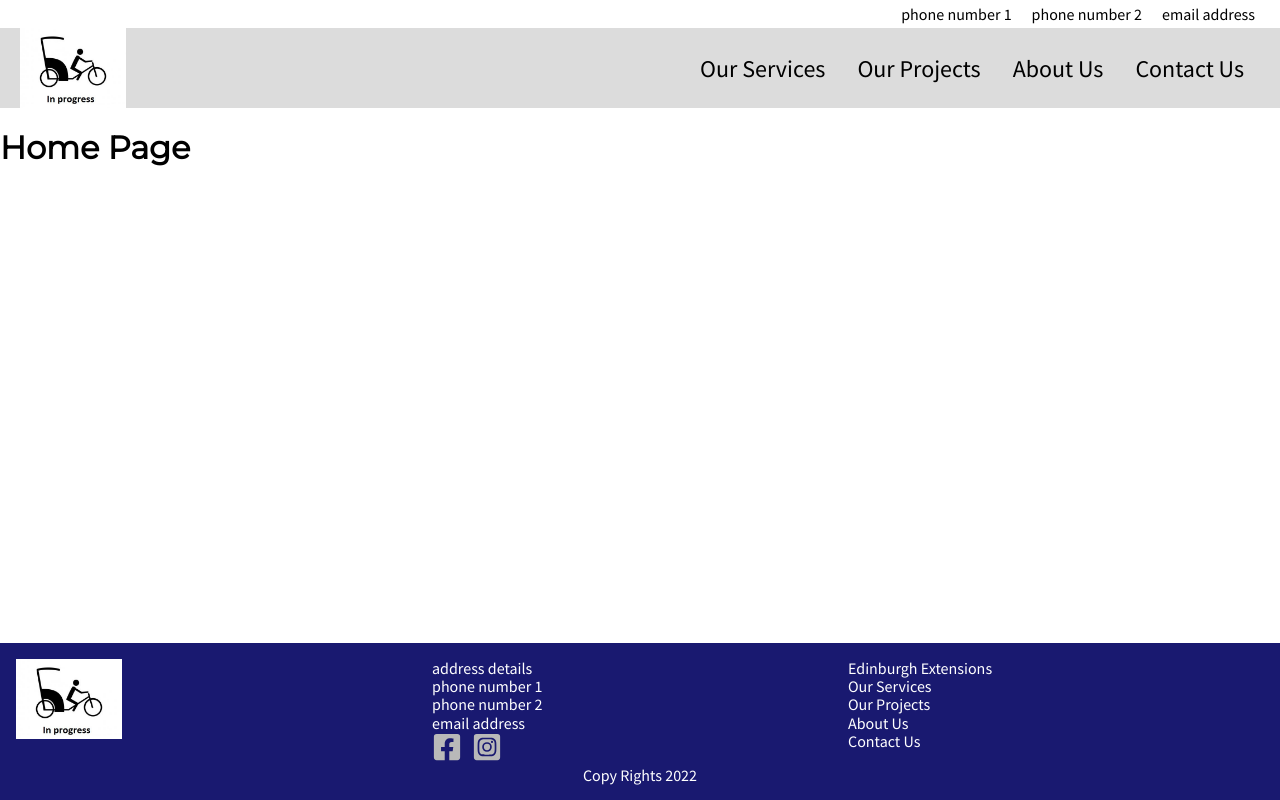
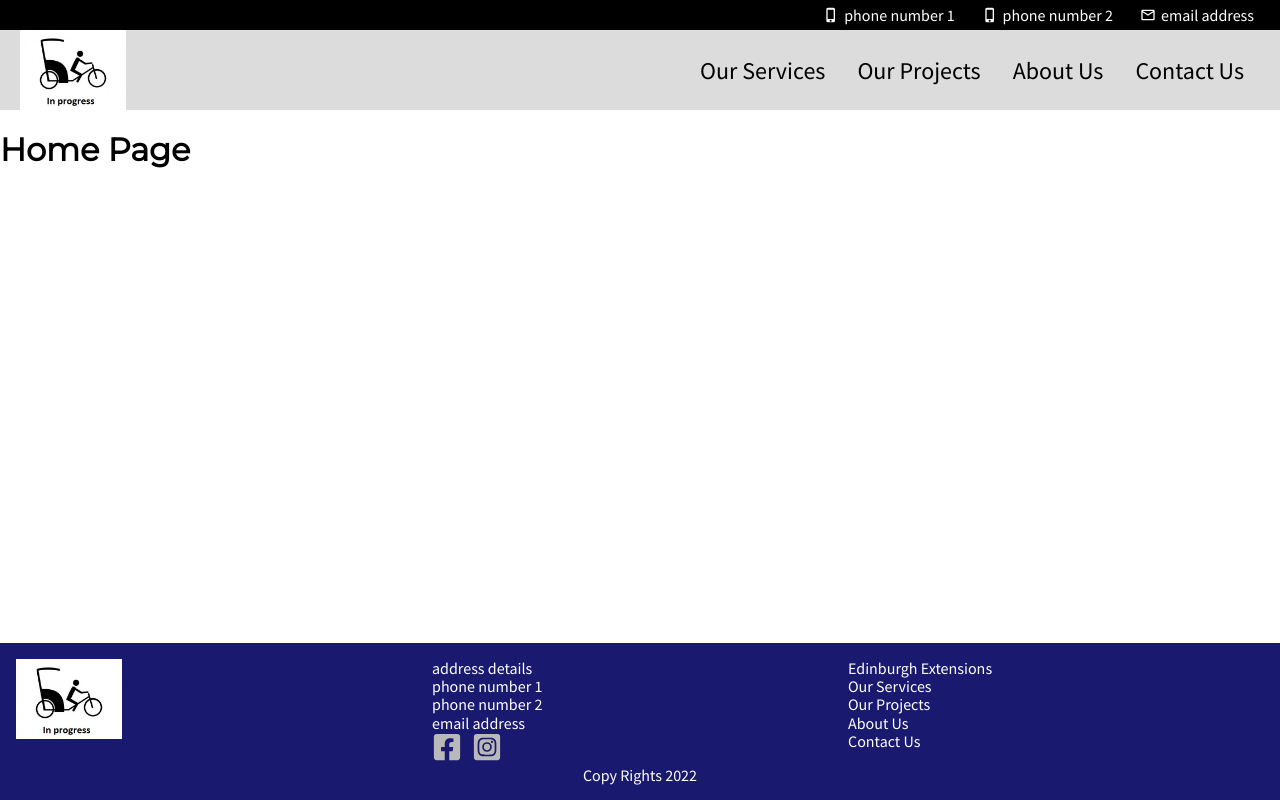
Before and after one commit to morival/edinburgh-extensions, a Gatsby site: page / in a window 1280 px wide. Built offline with nearby package versions, Linux system fonts and the light colour scheme; Gatsby itself is replaced by a stand-in of ours.

Commit message:
fixed error ralated to label area on external links

```diff
--- a/src/components/Footer.js
+++ b/src/components/Footer.js
@@ -82,7 +82,7 @@ export default function Footer() {
     const { address, phone_1, phone_2, email } = data.site.siteMetadata.contact
     const { facebook, instagram } = data.site.siteMetadata.social
 
-    console.log(image)
+    // console.log(image)
     return (
         <FooterStyles>
             <MainFooter>
@@ -95,8 +95,8 @@ export default function Footer() {
                         <div>{email}</div>
                     </ContactDetails>
                     <SocialMedia>
-                        <Link to={facebook}><FaFacebookSquare /></Link>
-                        <Link to={instagram}><FaInstagramSquare /></Link>
+                        <a href={facebook} aria-label='Facebook'><FaFacebookSquare /></a>
+                        <a href={instagram} aria-label='Instagram'><FaInstagramSquare /></a>
                     </SocialMedia>
                 </Contact>
                 <SiteMap>
--- a/src/components/Header.js
+++ b/src/components/Header.js
@@ -1,14 +1,15 @@
 import React from 'react'
 import { graphql, useStaticQuery } from 'gatsby'
-import styled from 'styled-components'
+import styled from 'styled-components';
+import { MdPhoneIphone, MdOutlineEmail } from 'react-icons/md';
 import Navbar from './Navbar';
 
 
 const HeaderStyles = styled.header`
-
+    background-color: #000000;
 `;
 
-const TopHeaderStyles = styled.div`
+const TopHeader = styled.div`
     margin: 0;
     padding: 0 20px;
     list-style-type: none;
@@ -18,10 +19,17 @@ const TopHeaderStyles = styled.div`
     @media (max-width: 768px) {
         display: none;
     }
-    div {
-        padding: 5px;
+`;
+const TopHeaderItem = styled.div`
+    display: flex;
+    align-items: center;
+    padding: 6px;
+    font-size: 1rem;
+    color: #ffffff;
+    svg {
+        margin: 0 5px;
     }
-`;
+`
 
 
 export default function Header(params) {
@@ -44,11 +52,11 @@ export default function Header(params) {
 
     return (
         <HeaderStyles>
-            <TopHeaderStyles>
-                    <div>{phone_1}</div>
-                    <div>{phone_2}</div>
-                    <div>{email}</div>
-            </TopHeaderStyles>
+            <TopHeader>
+                    <TopHeaderItem><MdPhoneIphone />{phone_1}</TopHeaderItem>
+                    <TopHeaderItem><MdPhoneIphone />{phone_2}</TopHeaderItem>
+                    <TopHeaderItem><MdOutlineEmail />{email}</TopHeaderItem>
+            </TopHeader>
             <Navbar/>
         </HeaderStyles>
     )
```
Lines whose indentation alone changed are shown as unchanged.
